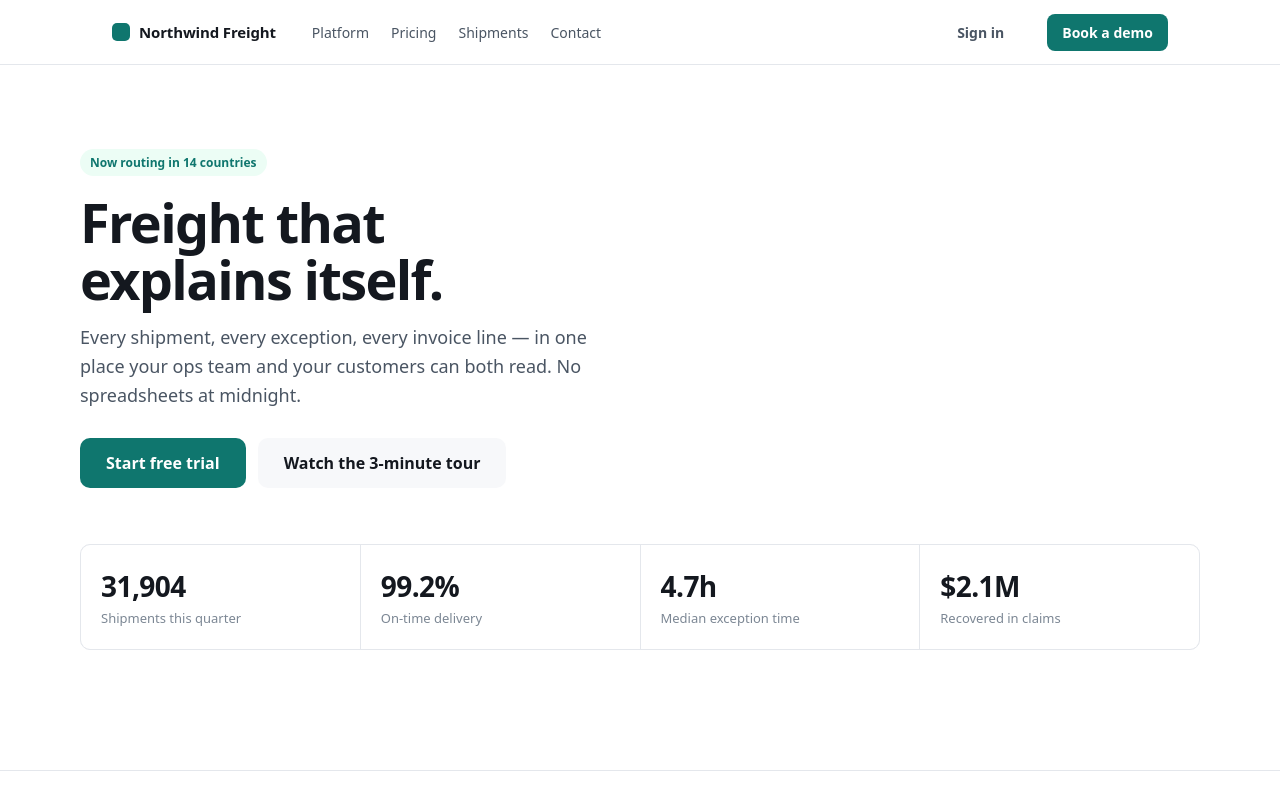
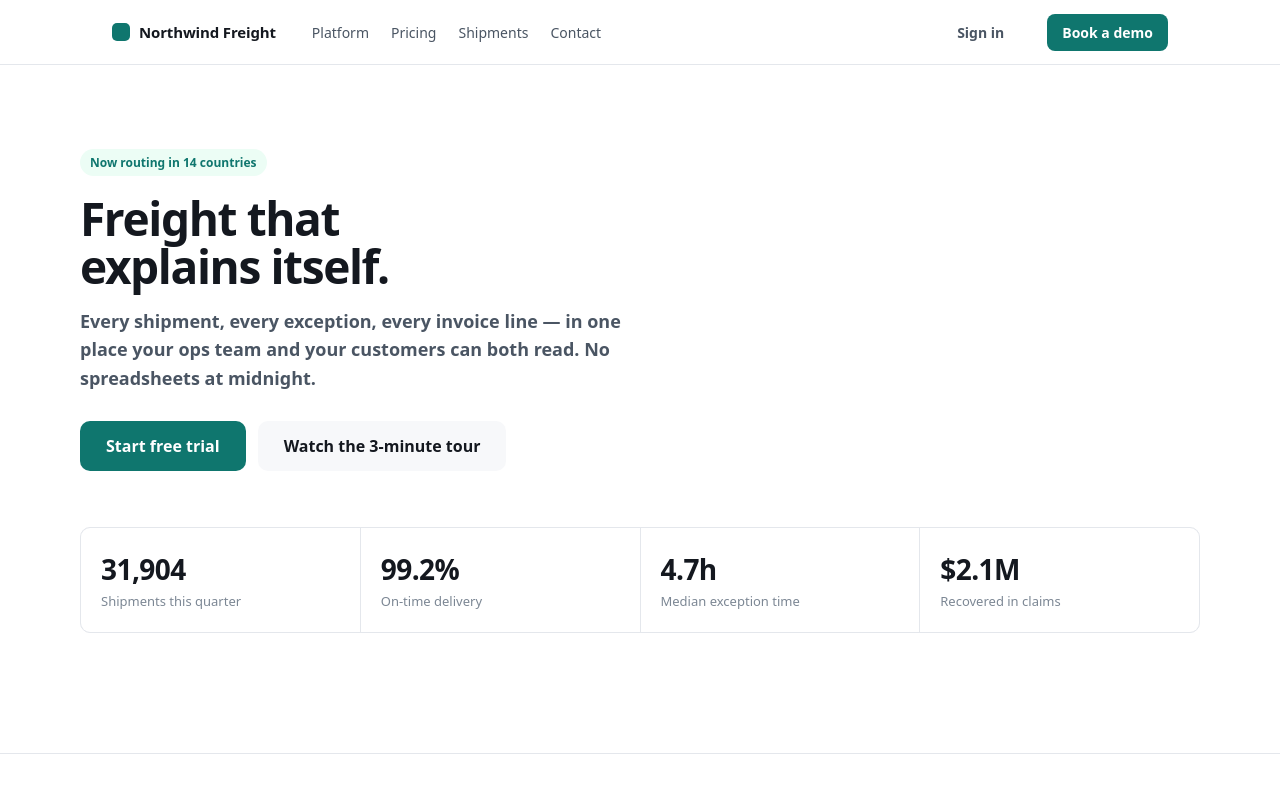
Before and after one commit to gowtham012/pinpoint, a browser extension: page demo/index.html in a window 1280 px wide. Shown: the top 800 px of the page. Drawn offline with Linux system fonts and the light colour scheme.

Commit message:
Ease off the demo hero headline, weight its paragraph
Co-Authored-By: Claude Opus 5 (1M context) <noreply@anthropic.com>

```diff
--- a/demo/index.html
+++ b/demo/index.html
@@ -60,8 +60,8 @@
   /* hero */
   .hero { padding: 84px 0 64px; }
   .eyebrow { display: inline-block; background: var(--brand-soft); color: var(--brand); font: 600 12px var(--sans); padding: 5px 10px; border-radius: 999px; }
-  .hero h1 { font-size: 54px; line-height: 1.05; letter-spacing: -.03em; margin: 18px 0 16px; max-width: 16ch; }
-  .hero p { font-size: 18px; line-height: 1.6; color: var(--ink-2); max-width: 54ch; margin: 0 0 28px; }
+  .hero h1 { font-size: 46px; line-height: 1.05; letter-spacing: -.03em; margin: 18px 0 16px; max-width: 16ch; }
+  .hero p { font-size: 18px; font-weight: 600; line-height: 1.6; color: var(--ink-2); max-width: 54ch; margin: 0 0 28px; }
   .hero .cta { display: flex; gap: 12px; align-items: center; }
   /* Both hero calls to action share one size. Sizing up only the primary left the pair visibly
      mismatched in height, which reads as a mistake rather than as hierarchy — colour and weight
```
